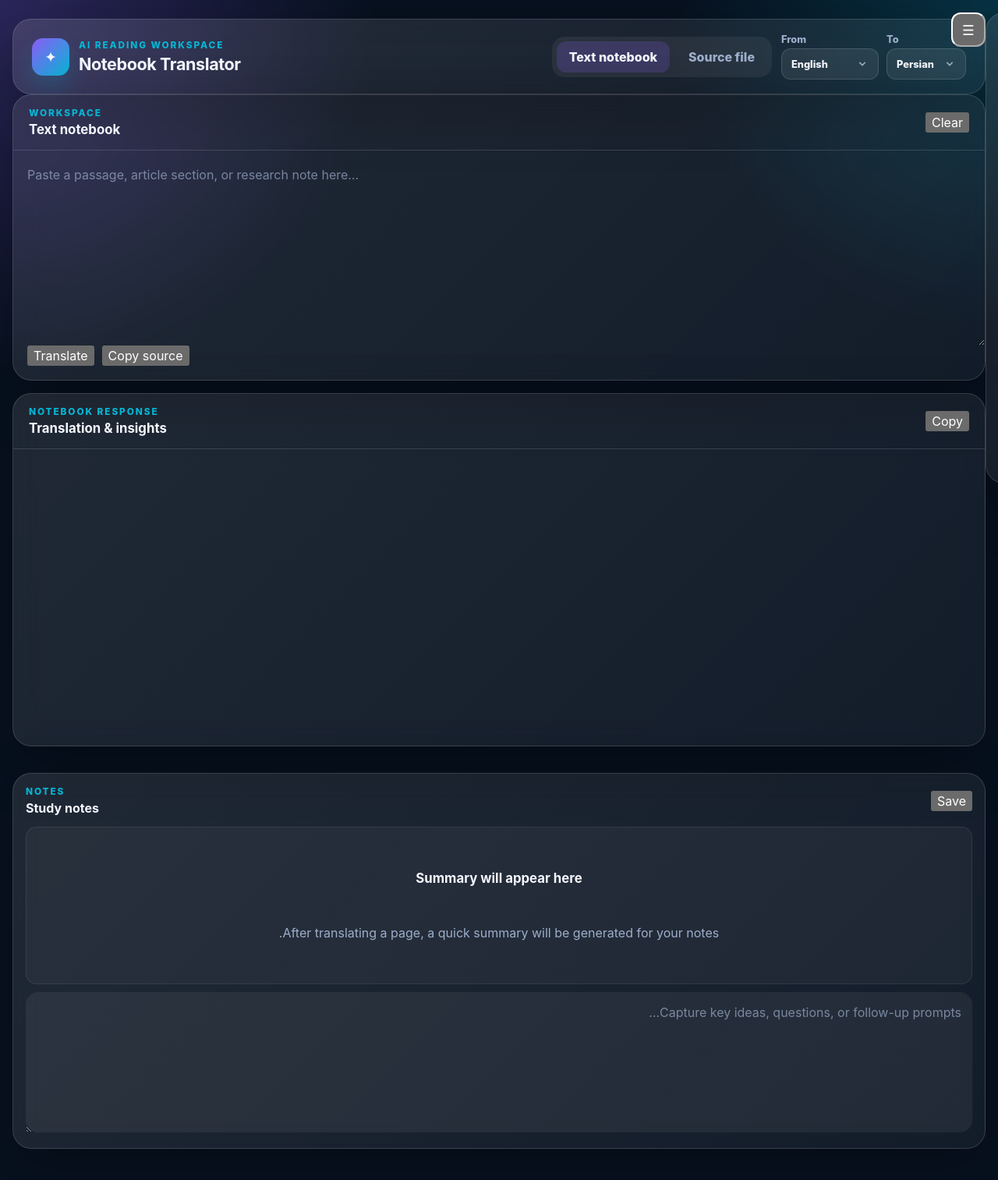
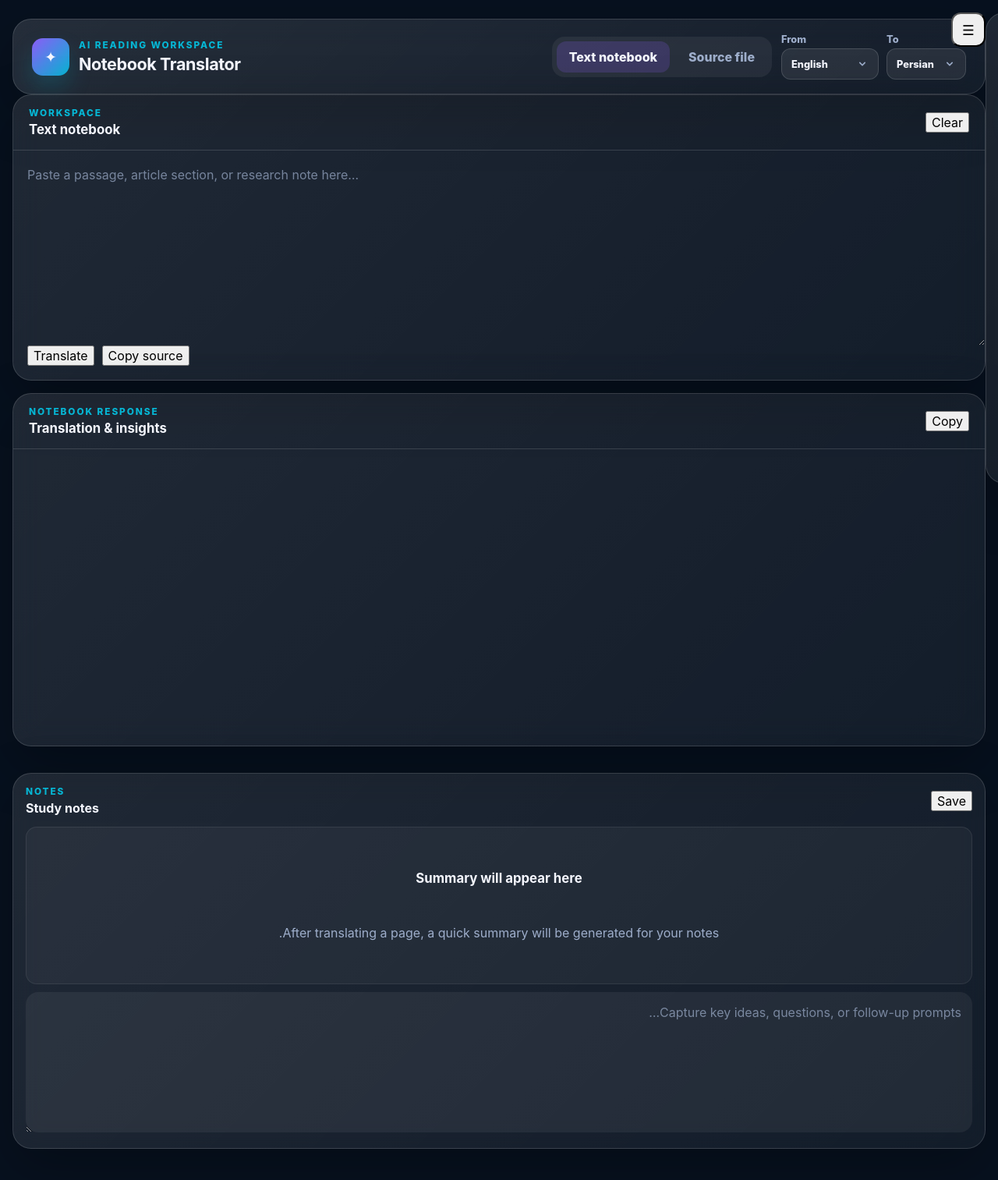
Before and after one commit to ALFAar7/ollama-notebook-ai, a Flask app: page / in a window 1280 px wide. Shown: the whole page at 78% size. Run offline with Flask 3, Linux system fonts and the light colour scheme; data that the repository does not hold is empty.

Commit message:
refactor(ui): simplify background styling and theme application

```diff
--- a/static/css/base.css
+++ b/static/css/base.css
@@ -23,10 +23,7 @@ body {
     min-height: 100vh;
     font-family: Inter, ui-sans-serif, system-ui, -apple-system, BlinkMacSystemFont, "Segoe UI", "Noto Naskh Arabic", "Noto Sans", sans-serif;
     color: var(--text);
-    background:
-        radial-gradient(circle at top left, rgba(139, 92, 246, 0.28), transparent 30rem),
-        radial-gradient(circle at top right, rgba(6, 182, 212, 0.2), transparent 26rem),
-        var(--bg);
+            background: var(--bg);
 }
 
 button,
--- a/templates/base.html
+++ b/templates/base.html
@@ -1,5 +1,5 @@
 <!DOCTYPE html>
-<html lang="en" style="color-scheme: dark">
+<html lang="en" data-theme="dark">
 <head>
     <meta charset="UTF-8">
     <meta name="viewport" content="width=device-width, initial-scale=1.0">
```
